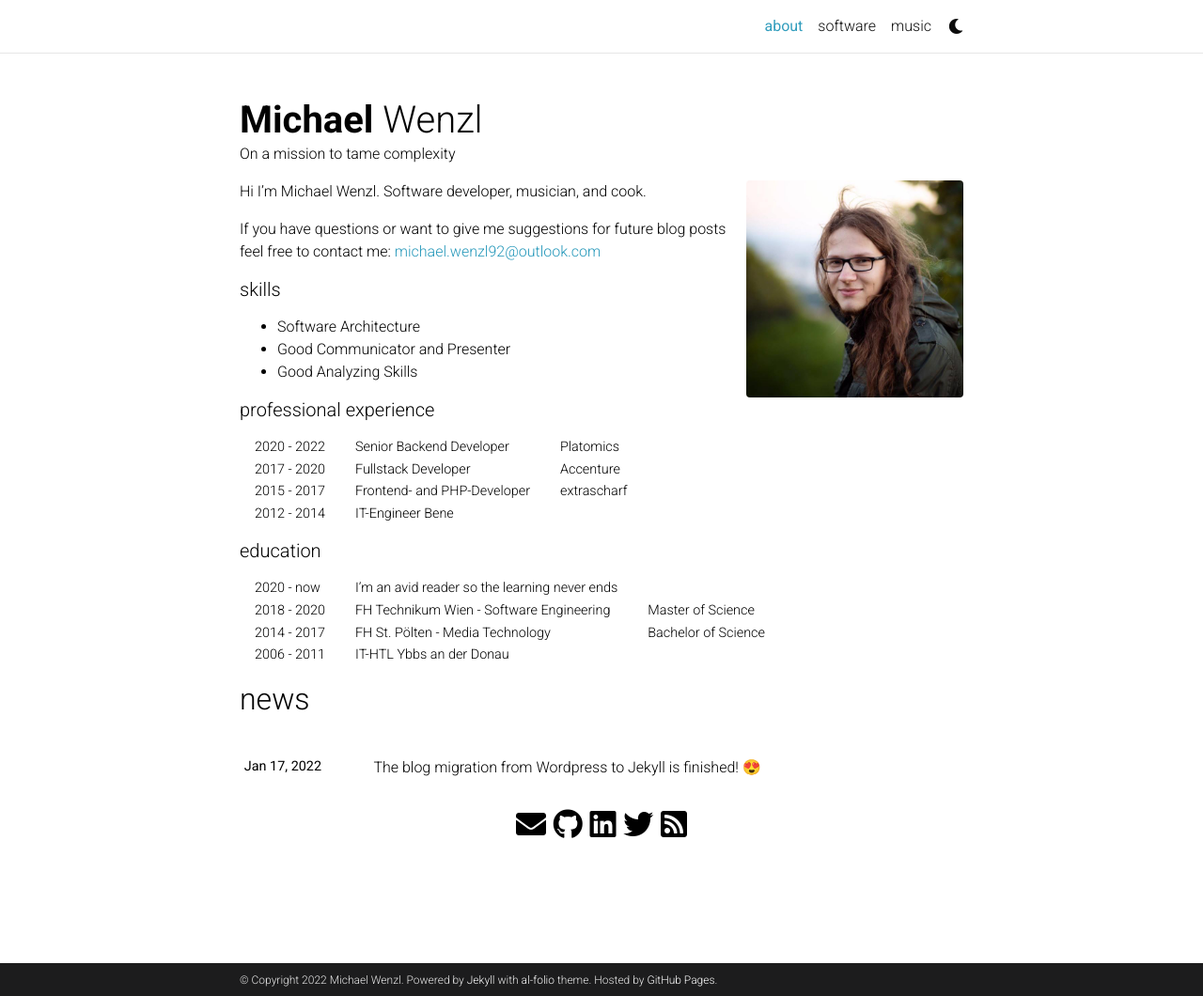
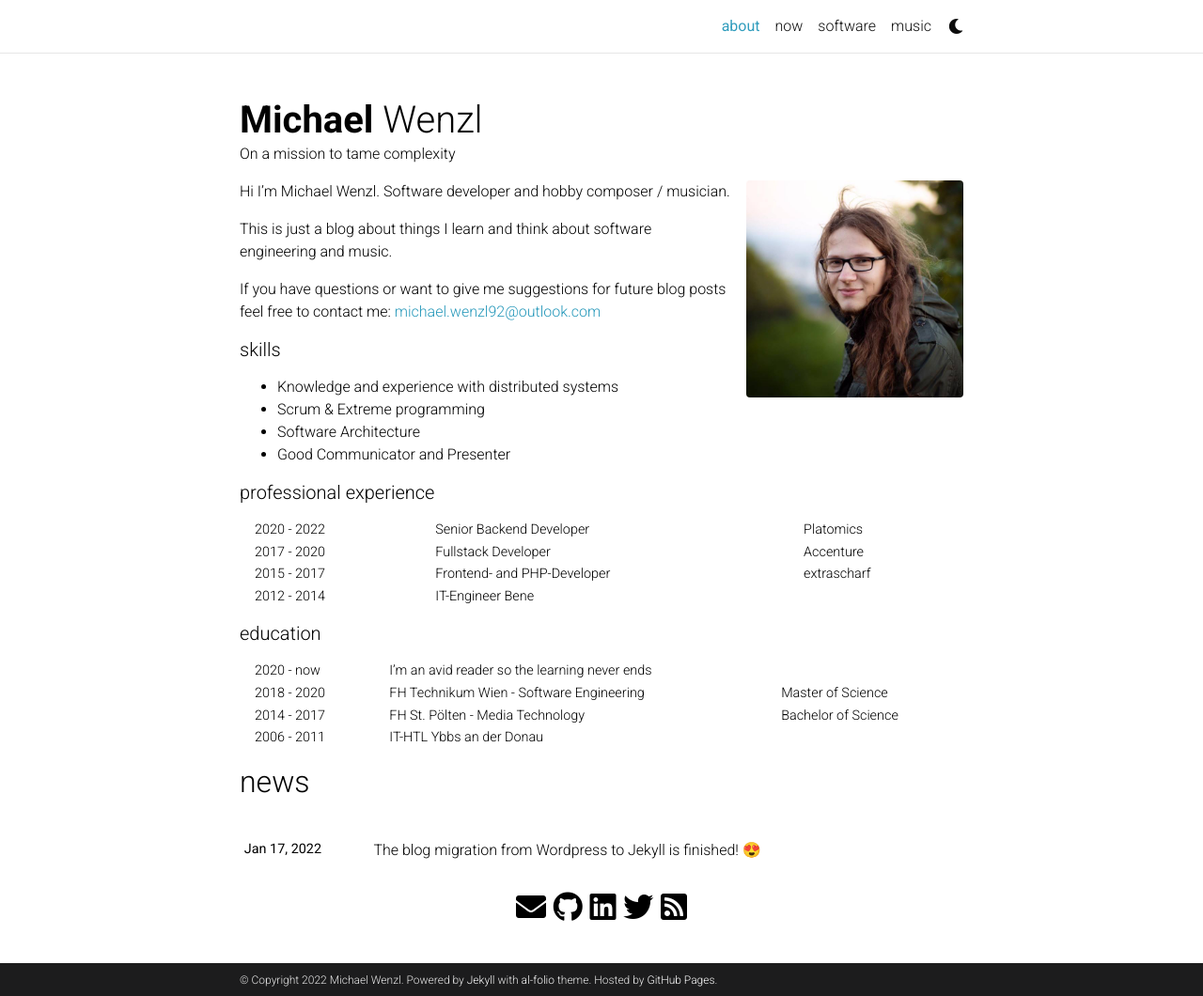
Before and after one commit to michaelwenzl92/michaelwenzl92.github.io, a Jekyll site: the page built from _pages/about.md, in a window 1280 px wide and 1060 px high. Shown: the whole window at 94% size. Built offline with Jekyll 4.4.1, drawn with Linux system fonts in a browser that asks for light colours; full-size pictures stand in for the smaller copies a plugin makes; emoji names are drawn with the system emoji font; comment, search, counter and statistics services are not loaded; a style sheet for code colours, icons or effects is not loaded.

Commit message:
Add now page and new blog post

```diff
--- a/_config.yml
+++ b/_config.yml
@@ -81,7 +81,7 @@
 software_blog_description: Software Development and Architecture
 
 music_blog_name: Music
-music_blog_description: Some good old music
+music_blog_description: Composition and Guitar
 
 # Pagination
 pagination:
--- a/_includes/header.html
+++ b/_includes/header.html
@@ -29,6 +29,15 @@
               <li class="nav-item {% if page.title == 'about' %}active{% endif %}">
                 <a class="nav-link" href="{{ '/' | relative_url }}">about
                   {%- if page.title == "about" -%}
+                  <span class="sr-only">(current)</span>
+                  {%- endif -%}
+                </a>
+              </li>
+
+              <!-- Now -->
+              <li class="nav-item {% if page.url contains 'now' %}active{% endif %}">
+                <a class="nav-link" href="{{ '/now/' | relative_url }}">now
+                  {%- if page.title == "now" -%}
                   <span class="sr-only">(current)</span>
                   {%- endif -%}
                 </a>
--- a/_pages/about.md
+++ b/_pages/about.md
@@ -13,21 +13,18 @@
 social: true  # includes social icons at the bottom of the page
 ---
 
-Hi I'm Michael Wenzl. Software developer, musician, and cook.
+Hi I'm Michael Wenzl. Software developer and hobby composer / musician.
 
-[comment]: # Who am I.
-
-[comment]: # What I am doing.
-
-[comment]: # What I like.
+This is just a blog about things I learn and think about software engineering and music.
 
 If you have questions or want to give me suggestions for future blog posts feel free to contact me: <a href="mailto:michael.wenzl92@outlook.com">michael.wenzl92@outlook.com</a>
 
 ##### skills
 
+* Knowledge and experience with distributed systems
+* Scrum & Extreme programming
 * Software Architecture
 * Good Communicator and Presenter
-* Good Analyzing Skills
 
 ##### professional experience
 
--- a/_sass/_base.scss
+++ b/_sass/_base.scss
@@ -87,6 +87,10 @@
     .address {
       p { display: block; }
     }
+  }
+
+  .now-img {
+    width: 40%;
   }
 }
 
@@ -590,6 +594,7 @@
 // tables
 
 table {
+  width: 100%;
   margin-top: 1rem;
   margin-bottom: 1rem;
 }
```
Also changed, not shown: _layouts/now.html (added, +55 -0 lines), _pages/now.md (added, +27 -0 lines), _posts/2021-03-21-sov_awakening.md (added, +14 -0 lines), assets/img/now.png (added).
